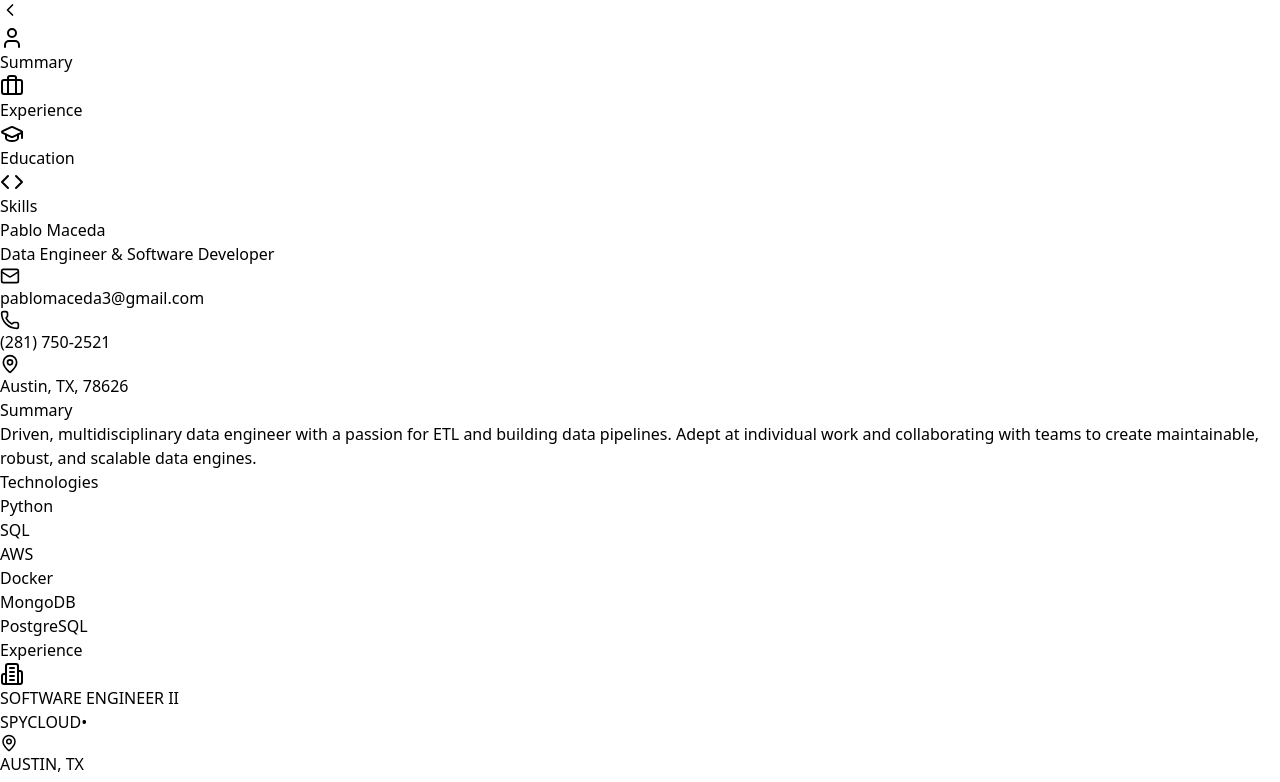
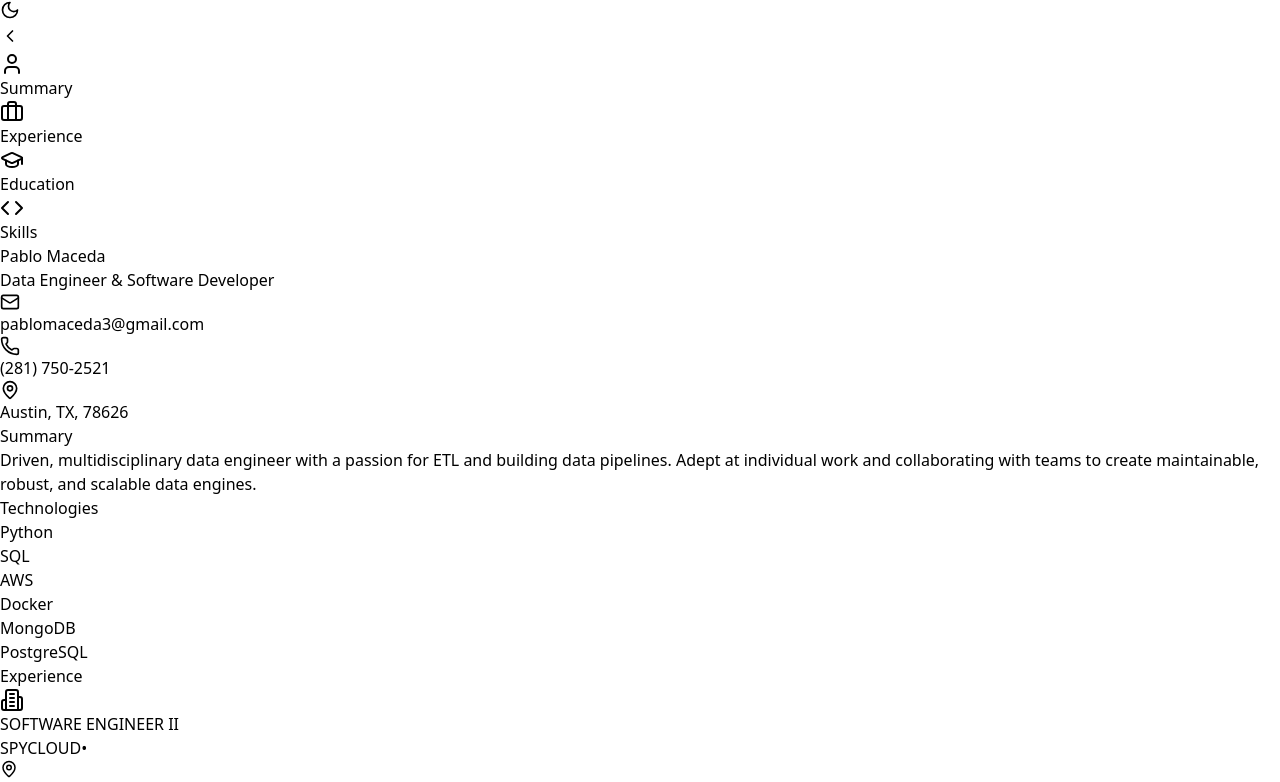
Before and after one commit to pablomaceda3/resume-website, a React (Vite) app: page / in a window 1280 px wide. Shown: the top 782 px of the page. Built offline with nearby package versions, Linux system fonts and the light colour scheme.

Commit message:
Re-adding dark/light mode toggle

```diff
--- a/src/App.jsx
+++ b/src/App.jsx
@@ -6,6 +6,7 @@ import Sidebar from './components/Sidebar';
 import Education from './components/Education';
 import Skills from './components/Skills';
 import ScrollReveal from './components/ScrollReveal';
+import ThemeToggle from './components/Header/ThemeToggle';
 import { SectionProvider } from './components/ScrollReveal/SectionContext';
 
 const App = () => {
@@ -38,6 +39,7 @@ const App = () => {
   return (
     <SectionProvider>
       <div className="min-h-screen bg-[var(--bg-color,#f3f4f6)]">
+        <ThemeToggle />
         <Sidebar
           isOpen={isSidebarOpen}
           onToggle={() => setIsSidebarOpen(!isSidebarOpen)}
```
